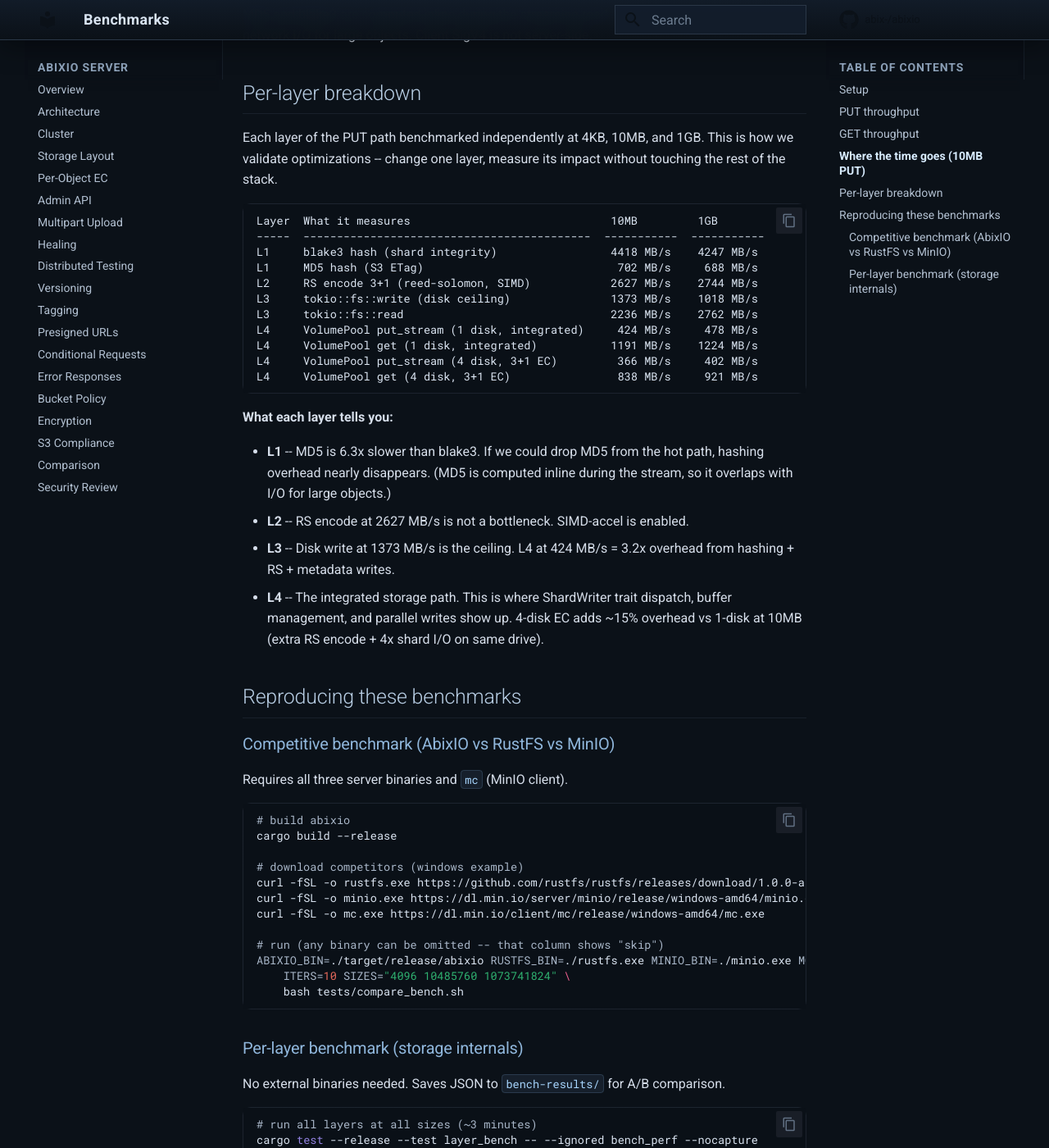
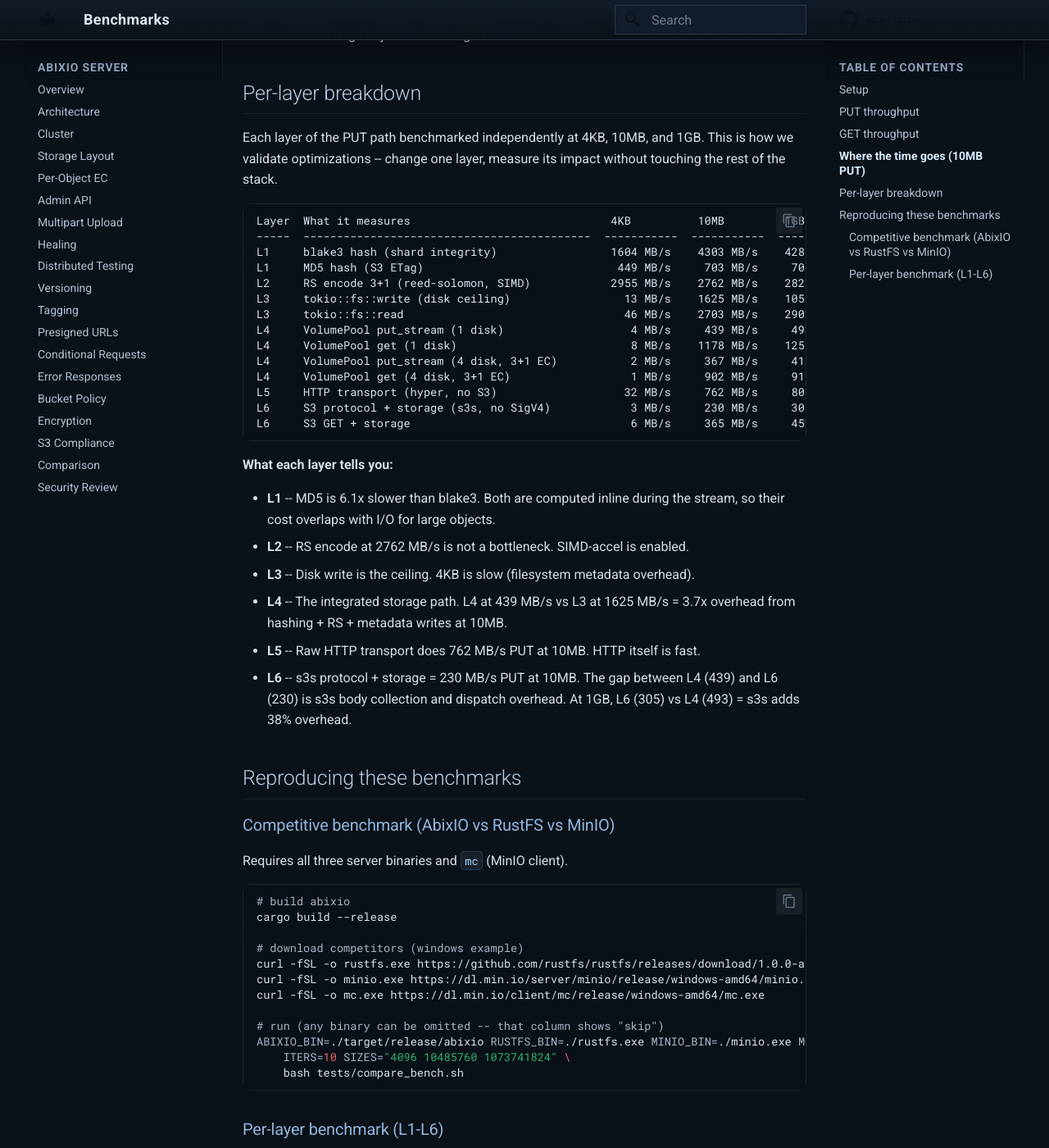
Before and after one commit to abix-/abixio, an MkDocs documentation site: the page built from docs/benchmarks.md, in a window 1280 px wide and 1400 px high, scrolled down 1662 px. Shown: the whole window at 82% size. Built offline with MkDocs 1.6.1 and Material for MkDocs 9.7.7, drawn with Linux system fonts in a browser that asks for light colours; comment, search, counter and statistics services are not loaded; some of the changed text lies outside the part shown.

Commit message:
bench_perf: add L5 (http transport) and L6 (s3s protocol), all layers at 4kb/10mb/1gb

````diff
--- a/docs/benchmarks.md
+++ b/docs/benchmarks.md
@@ -39,30 +39,34 @@
 without touching the rest of the stack.
 
 ```
-Layer  What it measures                              10MB         1GB
------  -------------------------------------------  -----------  -----------
-L1     blake3 hash (shard integrity)                 4418 MB/s    4247 MB/s
-L1     MD5 hash (S3 ETag)                             702 MB/s     688 MB/s
-L2     RS encode 3+1 (reed-solomon, SIMD)            2627 MB/s    2744 MB/s
-L3     tokio::fs::write (disk ceiling)               1373 MB/s    1018 MB/s
-L3     tokio::fs::read                               2236 MB/s    2762 MB/s
-L4     VolumePool put_stream (1 disk, integrated)     424 MB/s     478 MB/s
-L4     VolumePool get (1 disk, integrated)           1191 MB/s    1224 MB/s
-L4     VolumePool put_stream (4 disk, 3+1 EC)         366 MB/s     402 MB/s
-L4     VolumePool get (4 disk, 3+1 EC)                838 MB/s     921 MB/s
+Layer  What it measures                              4KB          10MB         1GB
+-----  -------------------------------------------  -----------  -----------  -----------
+L1     blake3 hash (shard integrity)                 1604 MB/s    4303 MB/s    4286 MB/s
+L1     MD5 hash (S3 ETag)                             449 MB/s     703 MB/s     700 MB/s
+L2     RS encode 3+1 (reed-solomon, SIMD)            2955 MB/s    2762 MB/s    2825 MB/s
+L3     tokio::fs::write (disk ceiling)                 13 MB/s    1625 MB/s    1056 MB/s
+L3     tokio::fs::read                                 46 MB/s    2703 MB/s    2902 MB/s
+L4     VolumePool put_stream (1 disk)                   4 MB/s     439 MB/s     493 MB/s
+L4     VolumePool get (1 disk)                          8 MB/s    1178 MB/s    1256 MB/s
+L4     VolumePool put_stream (4 disk, 3+1 EC)           2 MB/s     367 MB/s     416 MB/s
+L4     VolumePool get (4 disk, 3+1 EC)                  1 MB/s     902 MB/s     917 MB/s
+L5     HTTP transport (hyper, no S3)                   32 MB/s     762 MB/s     800 MB/s
+L6     S3 protocol + storage (s3s, no SigV4)            3 MB/s     230 MB/s     305 MB/s
+L6     S3 GET + storage                                 6 MB/s     365 MB/s     452 MB/s
 ```
 
 **What each layer tells you:**
 
-- **L1** -- MD5 is 6.3x slower than blake3. If we could drop MD5 from the hot
-  path, hashing overhead nearly disappears. (MD5 is computed inline during
-  the stream, so it overlaps with I/O for large objects.)
-- **L2** -- RS encode at 2627 MB/s is not a bottleneck. SIMD-accel is enabled.
-- **L3** -- Disk write at 1373 MB/s is the ceiling. L4 at 424 MB/s = 3.2x
-  overhead from hashing + RS + metadata writes.
-- **L4** -- The integrated storage path. This is where ShardWriter trait
-  dispatch, buffer management, and parallel writes show up. 4-disk EC adds
-  ~15% overhead vs 1-disk at 10MB (extra RS encode + 4x shard I/O on same drive).
+- **L1** -- MD5 is 6.1x slower than blake3. Both are computed inline during
+  the stream, so their cost overlaps with I/O for large objects.
+- **L2** -- RS encode at 2762 MB/s is not a bottleneck. SIMD-accel is enabled.
+- **L3** -- Disk write is the ceiling. 4KB is slow (filesystem metadata overhead).
+- **L4** -- The integrated storage path. L4 at 439 MB/s vs L3 at 1625 MB/s
+  = 3.7x overhead from hashing + RS + metadata writes at 10MB.
+- **L5** -- Raw HTTP transport does 762 MB/s PUT at 10MB. HTTP itself is fast.
+- **L6** -- s3s protocol + storage = 230 MB/s PUT at 10MB. The gap between
+  L4 (439) and L6 (230) is s3s body collection and dispatch overhead.
+  At 1GB, L6 (305) vs L4 (493) = s3s adds 38% overhead.
 
 ## Reproducing these benchmarks
 
@@ -85,12 +89,13 @@
     bash tests/compare_bench.sh
 ```
 
-### Per-layer benchmark (storage internals)
+### Per-layer benchmark (L1-L6)
 
-No external binaries needed. Saves JSON to `bench-results/` for A/B comparison.
+No external binaries needed. Tests all 6 layers at 4KB, 10MB, 1GB.
+Saves JSON to `bench-results/` for A/B comparison. ~5 minutes total.
 
 ```bash
-# run all layers at all sizes (~3 minutes)
+# run all layers at all sizes
 cargo test --release --test layer_bench -- --ignored bench_perf --nocapture
 
 # compare against a baseline after making a change
@@ -106,5 +111,8 @@
     cargo test --release --test layer_bench -- --ignored bench_perf --nocapture
 ```
 
+Layers: L1 (hashing), L2 (RS encode), L3 (disk I/O), L4 (storage pipeline),
+L5 (HTTP transport), L6 (S3 protocol + storage).
+
 The comparison output flags regressions (>5% slower) and improvements (>5% faster)
 per layer, per size, so you can see exactly what a change affected.
````
Also changed, not shown: 1 other file.
